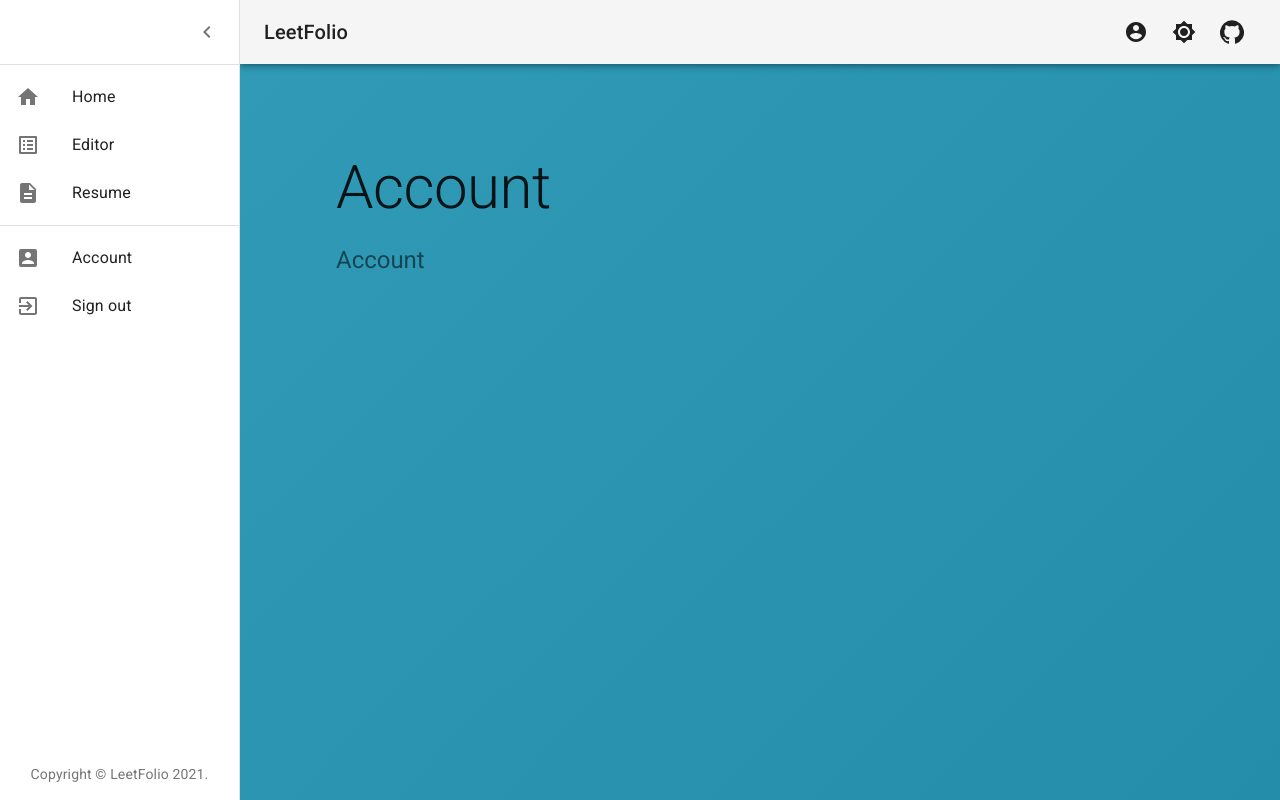
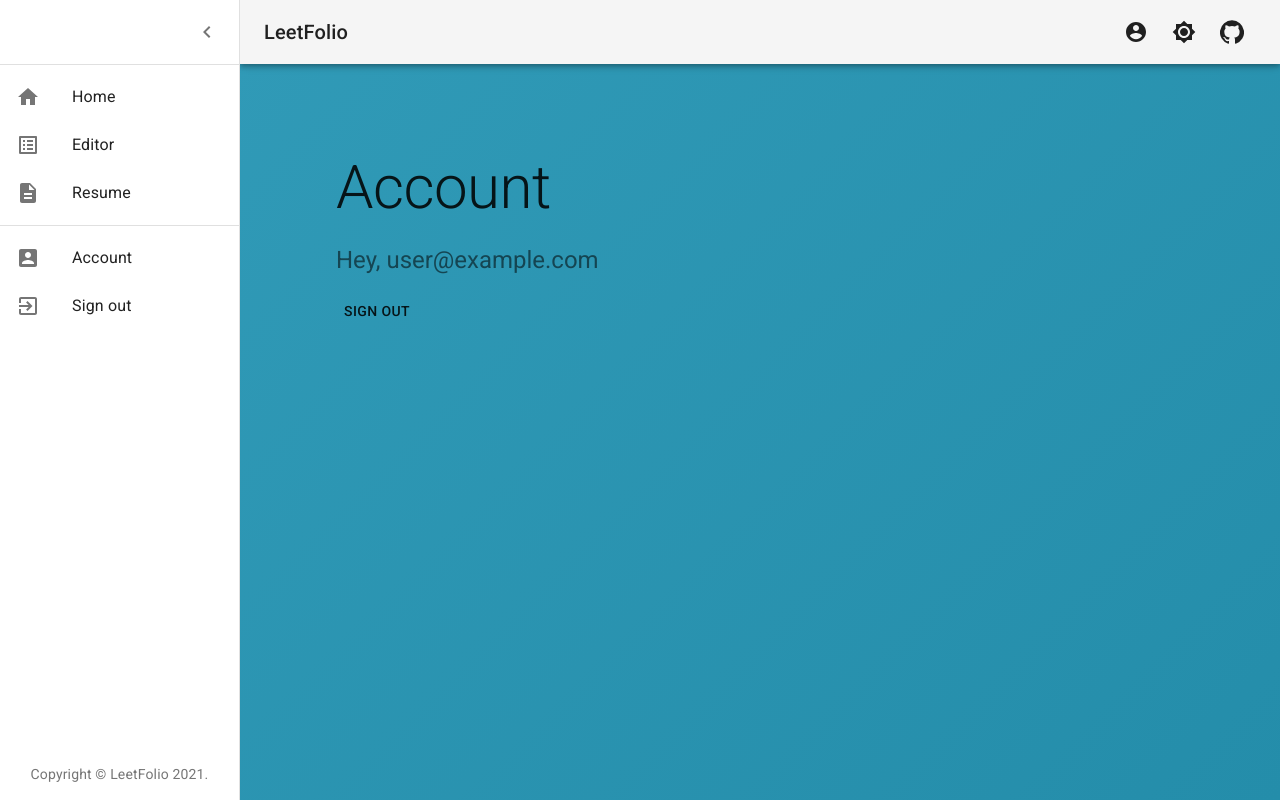
Before and after one commit to JoHoop/leetfolio, a React (Create React App) app: page /account in a window 1280 px wide. Built offline with nearby package versions, Linux system fonts and the light colour scheme; no server answers; sample sign-in values are in the browser's storage.

Commit message:
Implement Firebase sign out

```diff
--- a/package.json
+++ b/package.json
@@ -6,6 +6,7 @@
     "@material-ui/core": "^4.11.3",
     "@material-ui/icons": "^4.11.2",
     "@material-ui/lab": "^4.0.0-alpha.57",
+    "@react-firebase/auth": "^0.2.10",
     "@rjsf/core": "^2.4.2",
     "@rjsf/material-ui": "^2.4.2",
     "deepmerge": "^4.2.2",
--- a/src/pages/Account.js
+++ b/src/pages/Account.js
@@ -1,15 +1,39 @@
-import React from 'react';
-import { Typography } from '@material-ui/core';
+import React, { useContext } from 'react';
+import { Redirect } from 'react-router';
+import Firebase from '../services/Firebase';
+import {
+  signOut,
+  changeUsername,
+  changeEmail,
+  changePassword,
+  changePhoto,
+  deleteUser,
+  resetPassword,
+  verifyEmail,
+} from '../services/Auth.js';
+
+import { UserContext } from '../services/UserProvider.js';
+import { Button, Typography } from '@material-ui/core';
 
 export const Account = () => {
+  const { currentUser } = useContext(UserContext);
+
+  const handleSignOut = async () => {
+    signOut();
+    return <Redirect to='/signin' />;
+  };
+
   return (
     <React.Fragment>
       <Typography component='h1' variant='h2' color='textPrimary' gutterBottom>
         Account
       </Typography>
       <Typography variant='h5' color='textSecondary' paragraph>
-        Account
+        Hey, {currentUser.email}
       </Typography>
+      <Button color='default' onClick={handleSignOut}>
+        Sign out
+      </Button>
     </React.Fragment>
   );
 };
```
Also changed, not shown: 1 other file (tests, documents, lock files or other folders).
